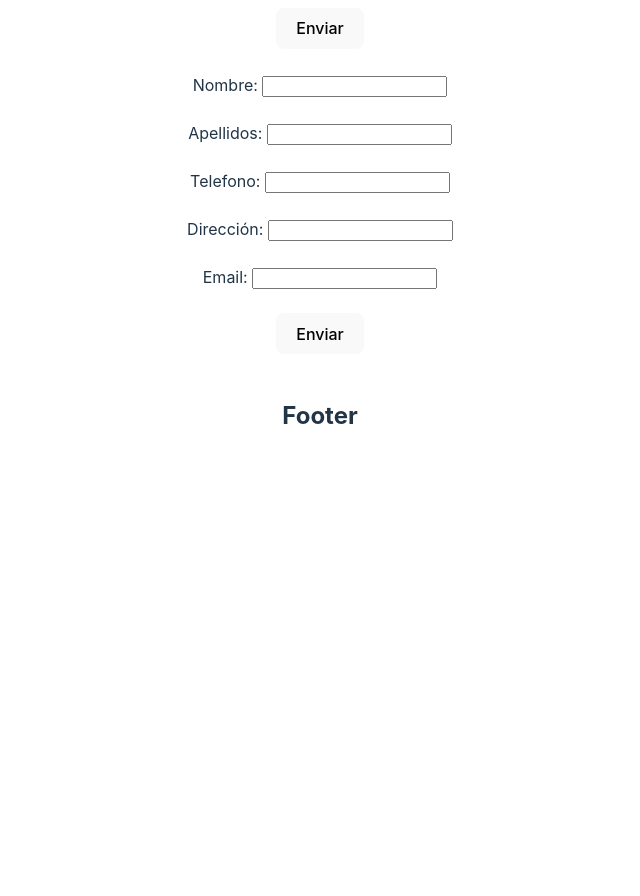
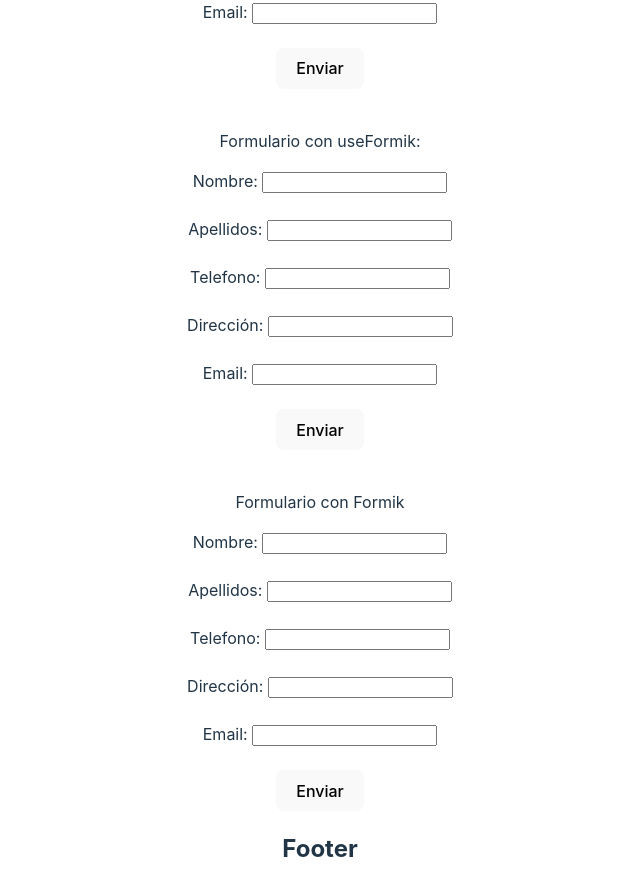
Before and after one commit to salvarez96/modulo5-diplomado-u-catalunya-react, a React (Vite) app: page /contacto in a window 1280 px wide. Shown: the part 380-1276 px from the top of the page, without its empty margins (320-960 px from the left). Before the commit the page ends 866 px from the top, so only its background shows below. Built offline with nearby package versions, Linux system fonts and the light colour scheme.

Commit message:
Create a form using Formik component

```diff
--- /dev/null
+++ b/src/components/FormikForm.jsx
@@ -0,0 +1,62 @@
+import { Formik } from "formik"
+
+function FormikForm() {
+
+  const initialValues = {
+    nombres: '',
+    apellidos: '',
+    telefono: '',
+    direccion: '',
+    email: ''
+  }
+
+  return (
+    <>
+      <Formik
+        initialValues={initialValues}
+        onSubmit={values => {
+          console.log('Mostrando values: ', values);
+        }}
+      >
+        {({
+          values,
+          handleBlur,
+          handleChange,
+          handleSubmit
+        }) => (
+          <form onSubmit={handleSubmit}>
+            <div>
+              <label htmlFor="nombre">Nombre: </label>
+              <input type="text" name="nombre" id="nombre" onBlur={handleBlur} onChange={handleChange} defaultValue={values.nombres} />
+            </div>
+            <br />
+            <div>
+              <label htmlFor="apellidos">Apellidos: </label>
+              <input type="text" name="apellidos" id="apellidos" onBlur={handleBlur} onChange={handleChange} defaultValue={values.apellidos} />
+            </div>
+            <br />
+            <div>
+              <label htmlFor="telefono">Telefono: </label>
+              <input type="tel" name="telefono" id="telefono" onBlur={handleBlur} onChange={handleChange} defaultValue={values.telefono} />
+            </div>
+            <br />
+            <div>
+              <label htmlFor="direccion">Dirección: </label>
+              <input type="text" name="direccion" id="direccion" onBlur={handleBlur} onChange={handleChange} defaultValue={values.direccion} />
+            </div>
+            <br />
+            <div>
+              <label htmlFor="email">Email: </label>
+              <input type="email" name="email" id="email" onBlur={handleBlur} onChange={handleChange} defaultValue={values.email} />
+            </div>
+            <br />
+            <button type="submit">Enviar</button>
+            <br />
+          </form>
+        )}
+      </Formik>
+    </>
+  )
+}
+
+export default FormikForm
--- a/src/screens/contacto/ContactFormScreen.jsx
+++ b/src/screens/contacto/ContactFormScreen.jsx
@@ -1,5 +1,6 @@
 import { useState } from "react"
 import UseFormikForm from "../../components/UseFormikForm"
+import FormikForm from "../../components/FormikForm"
 
 function ContactFormScreen() {
 
@@ -17,6 +18,7 @@ function ContactFormScreen() {
 
   return (
     <>
+      <p>Formulario normal: </p>
       <form action="">
         <div>
           <label htmlFor="nombre">Nombre: </label>
@@ -46,7 +48,10 @@ function ContactFormScreen() {
         <button type="button" onClick={handleSubmit}>Enviar</button>
       </form>
       <br />
+      <p>Formulario con useFormik:</p>
       <UseFormikForm />
+      <p>Formulario con Formik</p>
+      <FormikForm />
     </>
   )
 }
```
